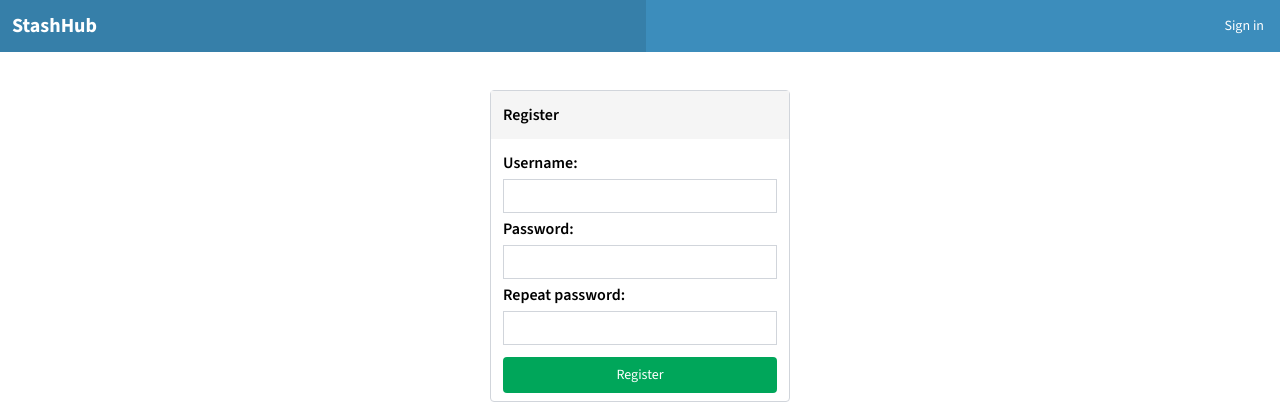
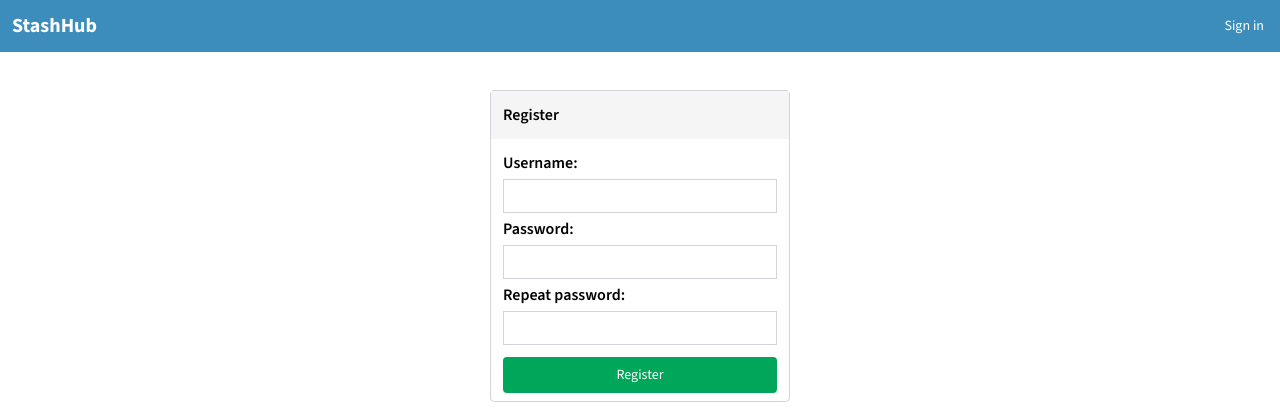
Before and after one commit to DipsDev/Stash, a Flask app: page /auth/register in a window 1280 px wide. Shown: the top 410 px of the page. Run offline with Flask 3, Linux system fonts and the light colour scheme; some libraries are stand-ins or nearby versions.

Commit message:
fix a bug where navbar would be colored in 2 colors

```diff
--- a/server/src/templates/base.html
+++ b/server/src/templates/base.html
@@ -83,7 +83,7 @@
   </head>
   <body>
     <nav class="md:bg-[#3C8DBC] flex flex-col md:flex-row items-center justify-start fixed w-full z-50">
-        <a href="{{ url_for('landing_page') }}" class="bg-[#367FA9] w-full text-white text-xl font-bold p-3 text-center md:text-left">StashHub</a>
+        <a href="{{ url_for('landing_page') }}" class="bg-[#367FA9] md:bg-[#3C8DBC] w-full text-white text-xl font-bold p-3 text-center md:text-left">StashHub</a>
         <div class="bg-[#3C8DBC] md:bg-transparent w-full flex flex-row-reverse justify-between items-center min-h-[50px]">
 
             {% if current_user.is_authenticated %}
```
